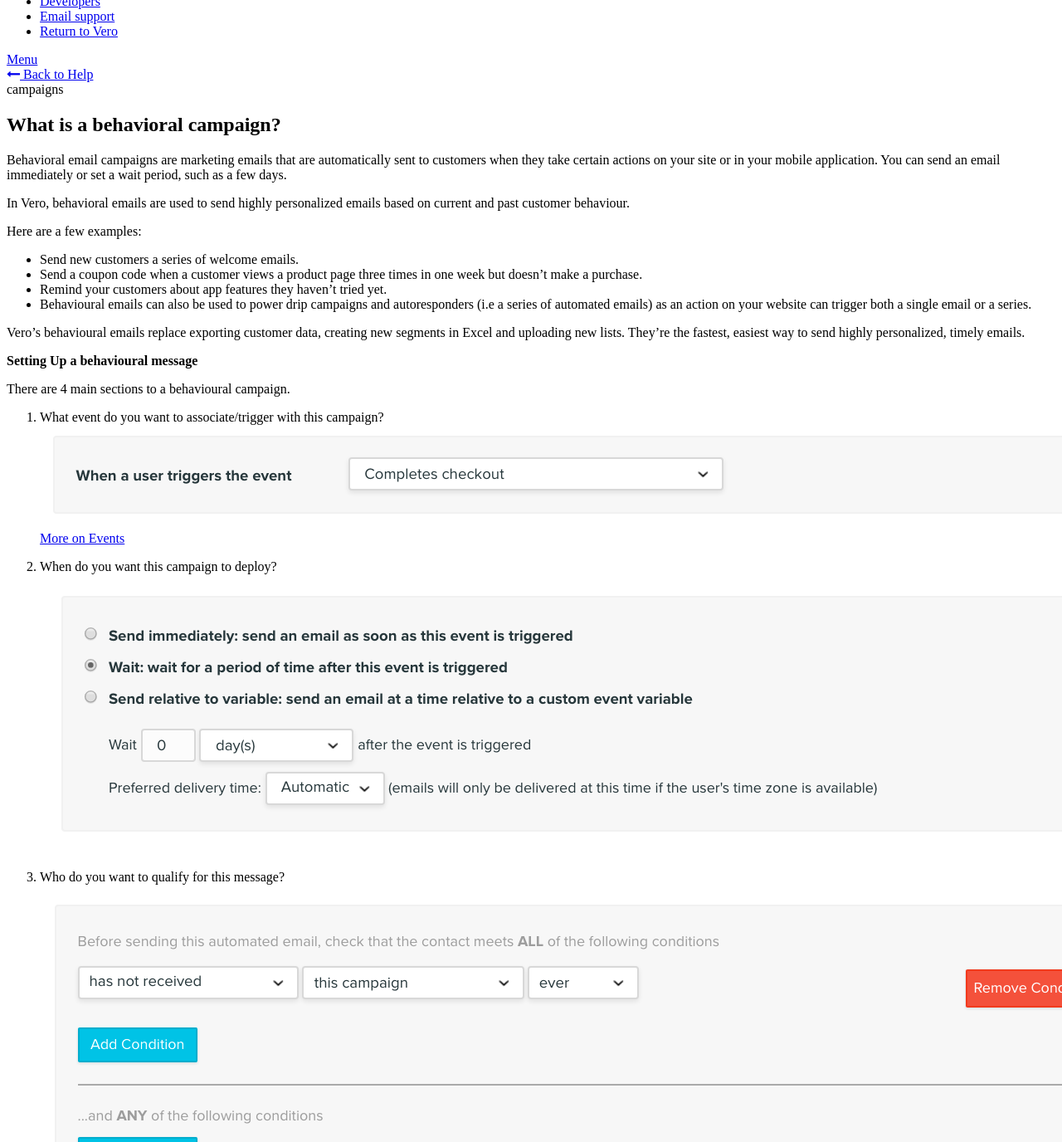
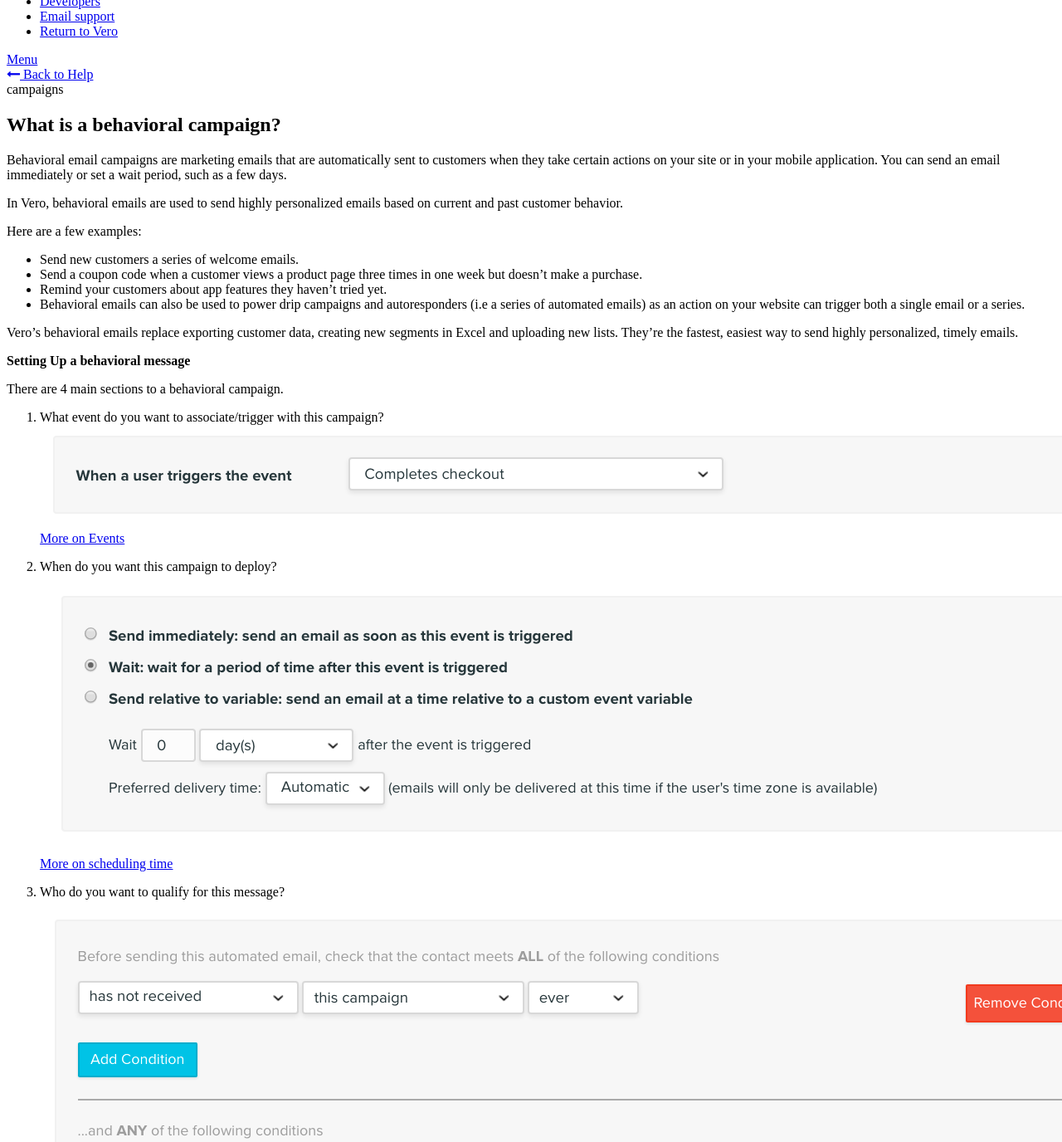
Before and after one commit to willegan/getvero.github.io, a Jekyll site: the page built from _articles/what-is-a-behavioral-campaign.md, in a window 1280 px wide and 1400 px high, scrolled down 345 px, cut to the strip 24-1400 px from the top of the window. Shown: the whole strip at 83% size. Built offline with Jekyll 4.4.1, drawn with Linux system fonts in a browser that asks for light colours; nearby versions of some CDN libraries; a script that is not in the unit is left out; comment, search, counter and statistics services are not loaded; some of the changed text lies outside the part shown.

Commit message:
creating scheduling-timing.md, adding links to what-is-a-behavioral-campaign.md

```diff
--- a/_articles/what-is-a-behavioral-campaign.md
+++ b/_articles/what-is-a-behavioral-campaign.md
@@ -8,21 +8,21 @@
 
 Behavioral email campaigns are marketing emails that are automatically sent to customers when they take certain actions on your site or in your mobile application. You can send an email immediately or set a wait period, such as a few days.
 
-In Vero, behavioral emails are used to send highly personalized emails based on current and past customer behaviour.
+In Vero, behavioral emails are used to send highly personalized emails based on current and past customer behavior.
 
 Here are a few examples:
 
 - Send new customers a series of welcome emails.
 - Send a coupon code when a customer views a product page three times in one week but doesn’t make a purchase.
 - Remind your customers about app features they haven’t tried yet.
-- Behavioural emails can also be used to power drip campaigns and autoresponders (i.e a series of automated emails) as an action on your website can trigger both a single email or a series.
+- Behavioral emails can also be used to power drip campaigns and autoresponders (i.e a series of automated emails) as an action on your website can trigger both a single email or a series.
 
-Vero’s behavioural emails replace exporting customer data, creating new segments in Excel and uploading new lists. They’re the fastest, easiest way to send highly personalized, timely emails.
+Vero’s behavioral emails replace exporting customer data, creating new segments in Excel and uploading new lists. They’re the fastest, easiest way to send highly personalized, timely emails.
 
 
-**Setting Up a behavioural message**
+**Setting Up a behavioral message**
 
-There are 4 main sections to a behavioural campaign.
+There are 4 main sections to a behavioral campaign.
 
 
 1. What event do you want to associate/trigger with this campaign?
@@ -31,14 +31,18 @@
 
 2. When do you want this campaign to deploy?
 ![{{ site.data.screenshots.vero.behavioral.set_timing['title'] }}]({{ site.data.screenshots.vero.behavioral.set_timing['image'] }})
+[More on scheduling time](/articles/scheduling-timing.html)
 
 3. Who do you want to qualify for this message?
 ![{{ site.data.screenshots.vero.behavioral.campaign_conditions['title'] }}]({{ site.data.screenshots.vero.behavioral.campaign_conditions['image'] }})
+
+*Note: By default if no segment is selectected, the "All Segment" is used by default.*
+
 [More on Targeting/Segments/Conditions](/articles/create-a-segment.html)
 
 4. What message do you want to send?
 
-You can configure the email addresses (both from and to), use merge tags, generate a plain text version, or edit with the HTML with either the rich text editor or use a base template from this section.
+You can [configure the email addresses](/articles/adding-to-and-from-email-addresses.html) (both from and to), use [merge tags](/articles/inserting-merge-tags-using-liquid-in-my-emails.html), generate a plain text version, or edit with the HTML with either the rich text editor or use a base template from this section.
 
 *HTML with the rich text editor:*
 ![{{ site.data.screenshots.vero.behavioral.content_editor_rich['title'] }}]({{ site.data.screenshots.vero.behavioral.content_editor_rich['image'] }})
```
Also changed, not shown: _articles/scheduling-timing.md (added, +22 -0 lines), 9 other files.
